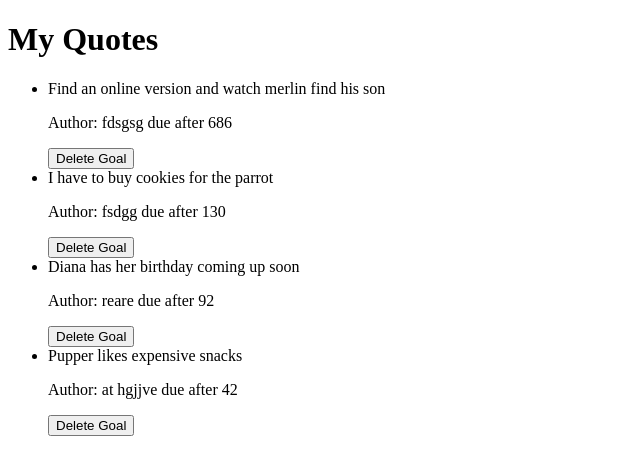
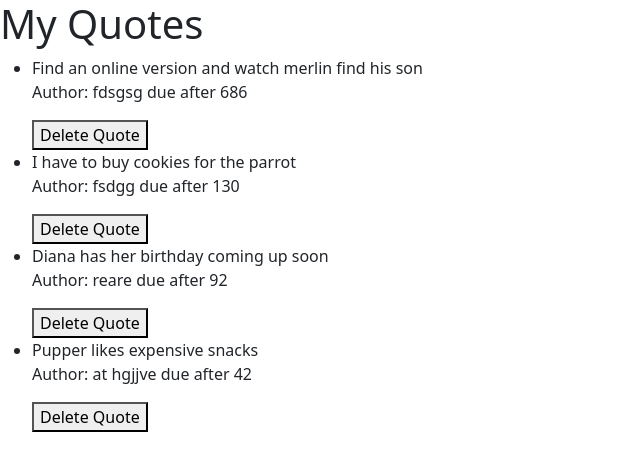
Before and after one commit to b3nzuk3/patientXero, an Angular app: page / in a window 1280 px wide. Shown: the top 474 px of the page, without its empty margins (0-640 px from the left). Built offline with nearby package versions, Linux system fonts and the light colour scheme.

Commit message:
linked bootstrap to my root  styles file

```diff
--- a/package.json
+++ b/package.json
@@ -18,6 +18,8 @@
     "@angular/platform-browser": "~13.3.0",
     "@angular/platform-browser-dynamic": "~13.3.0",
     "@angular/router": "~13.3.0",
+    "bootstrap": "^5.1.3",
+    "popper": "^1.0.1",
     "rxjs": "~7.5.0",
     "tslib": "^2.3.0",
     "zone.js": "~0.11.4"
--- a/src/app/quote-detail/quote-detail.component.html
+++ b/src/app/quote-detail/quote-detail.component.html
@@ -1,2 +1,2 @@
 <p>Author: {{quote.name}} due after {{quote.completeDate | dateCount}} </p>
-<button (click)= 'quoteDelete(true)'>Delete Goal</button>
+<button (click)= 'quoteDelete(true)'>Delete Quote</button>
--- a/src/styles.css
+++ b/src/styles.css
@@ -1 +1,2 @@
 /* You can add global styles to this file, and also import other style files */
+@import "~bootstrap/dist/css/bootstrap.css";
```
Also changed, not shown: 1 other file (tests, documents, lock files or other folders).
